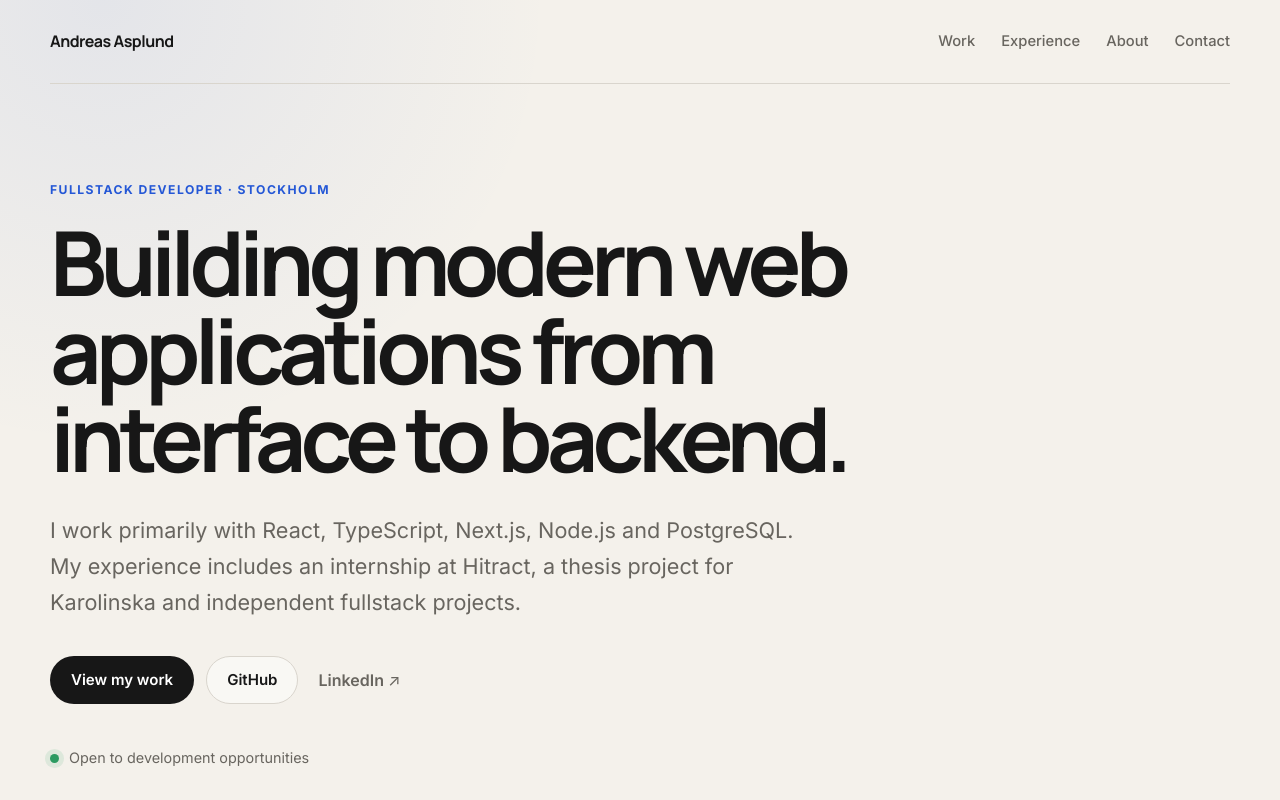
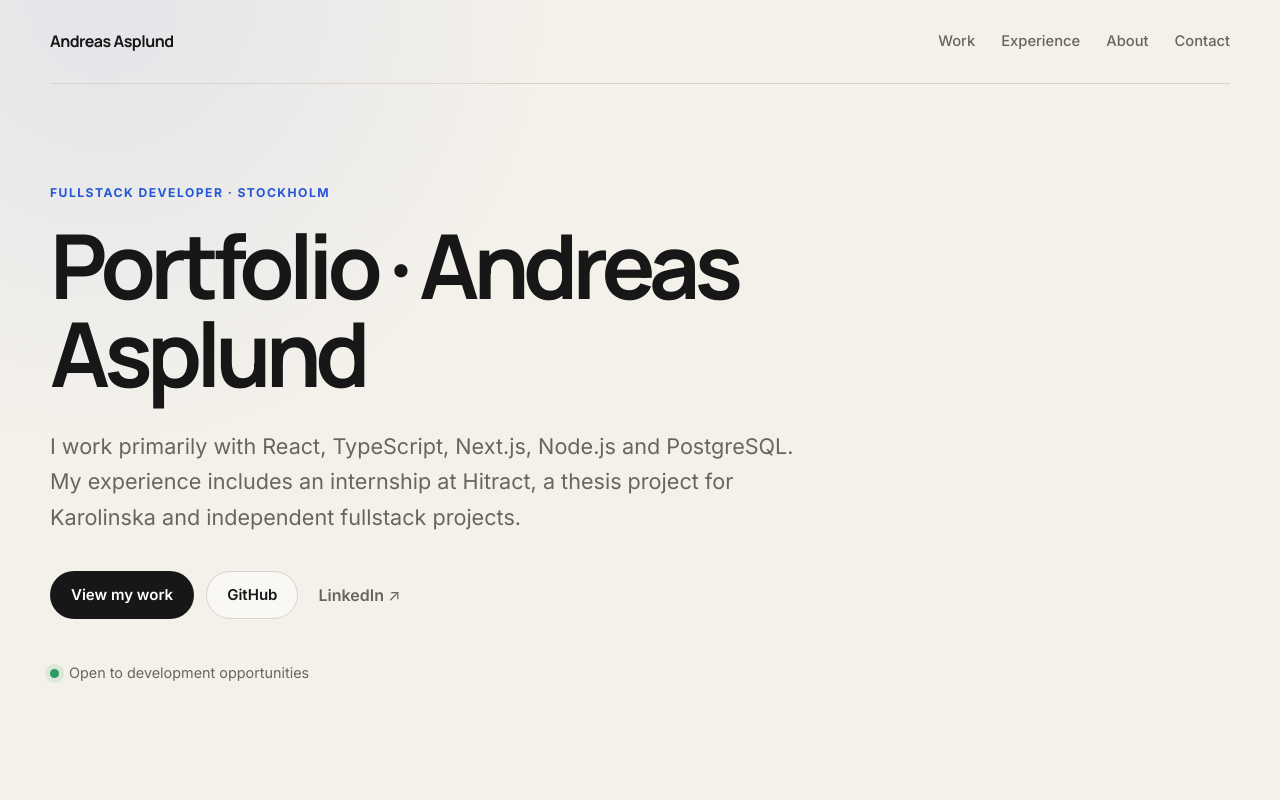
Before and after one commit to Asplund1/portfolio, a React (Vite) app in the folder portfolio/: page / in a window 1280 px wide. Shown: the top 800 px of the page. Built offline with nearby package versions, Linux system fonts and the light colour scheme.

Commit message:
Simplify hero headline

```diff
--- a/portfolio/src/components/Hero.jsx
+++ b/portfolio/src/components/Hero.jsx
@@ -3,7 +3,7 @@ function Hero() {
     <header className="hero" id="top">
       <p className="eyebrow">Fullstack Developer · Stockholm</p>
 
-      <h1>Building modern web applications from interface to backend.</h1>
+      <h1>Portfolio · Andreas Asplund</h1>
 
       <p className="hero-copy">
         I work primarily with React, TypeScript, Next.js, Node.js and PostgreSQL.
```
